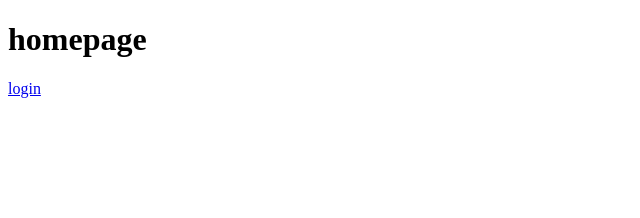
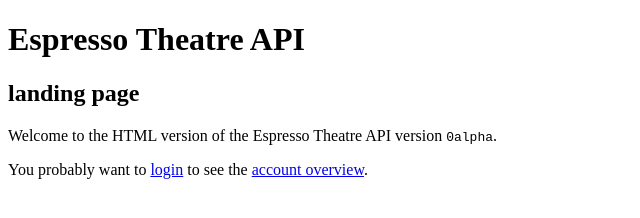
Before and after one commit to 4z3/proserver, a plain HTML site: page static/index.html in a window 1280 px wide. Shown: the whole page, without its empty margins (0-640 px from the left). Drawn offline with Linux system fonts and the light colour scheme.

Commit message:
static: add a bit informal documentation.

```diff
--- a/static/index.html
+++ b/static/index.html
@@ -1,4 +1,13 @@
 <!doctype html>
-<title>homepage</title>
-<h1>homepage</h1>
+<title>Espresso Theatre API</title>
+<h1>Espresso Theatre API</h1>
+<h2>landing page</h2>
+<p>
+Welcome to the HTML version of the Espresso Theatre API version <tt>0alpha</tt>.
+</p>
+<p>
+You probably want to
 <a href='/35d2fbd31c96c2db262971e361e6893753346102'>login</a>
+to see the
+<a href='/35d2fbd31c96c2db262971e361e6893753346102'>account overview</a>.
+</p>
```
Also changed, not shown: 3 other files.
